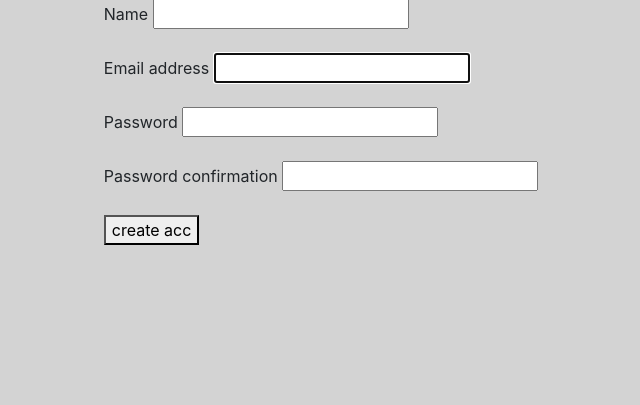
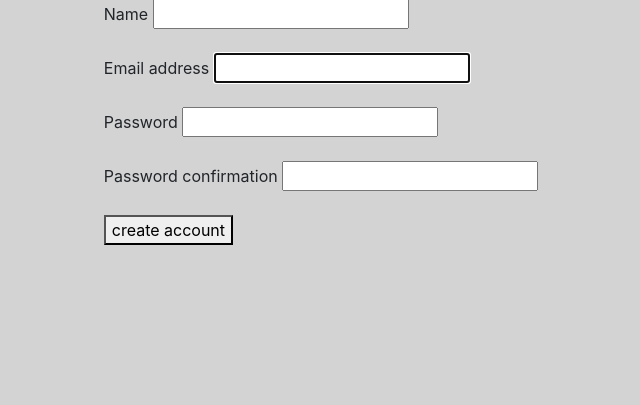
Before and after one commit to Thuotracy/gram254, a Django app: page /register/ in a window 1280 px wide. Shown: the part 57-462 px from the top of the page, without its empty margins (319-959 px from the left). Run offline with Django 4.2, Linux system fonts and the light colour scheme; parts of the project's set-up code (start-up, migrations or seed data) failed here and were passed over; some libraries are stand-ins or nearby versions.

Commit message:
add submit button to register form

```diff
--- a/account/templates/account/register.html
+++ b/account/templates/account/register.html
@@ -38,7 +38,7 @@
         <p style="color: red"> {{ error }} </p>
       {% endfor %}
 
-      <button type="submit">create acc</button>
+      <button type="submit">create account</button>
     </form>
   </div>
 </body>
```
